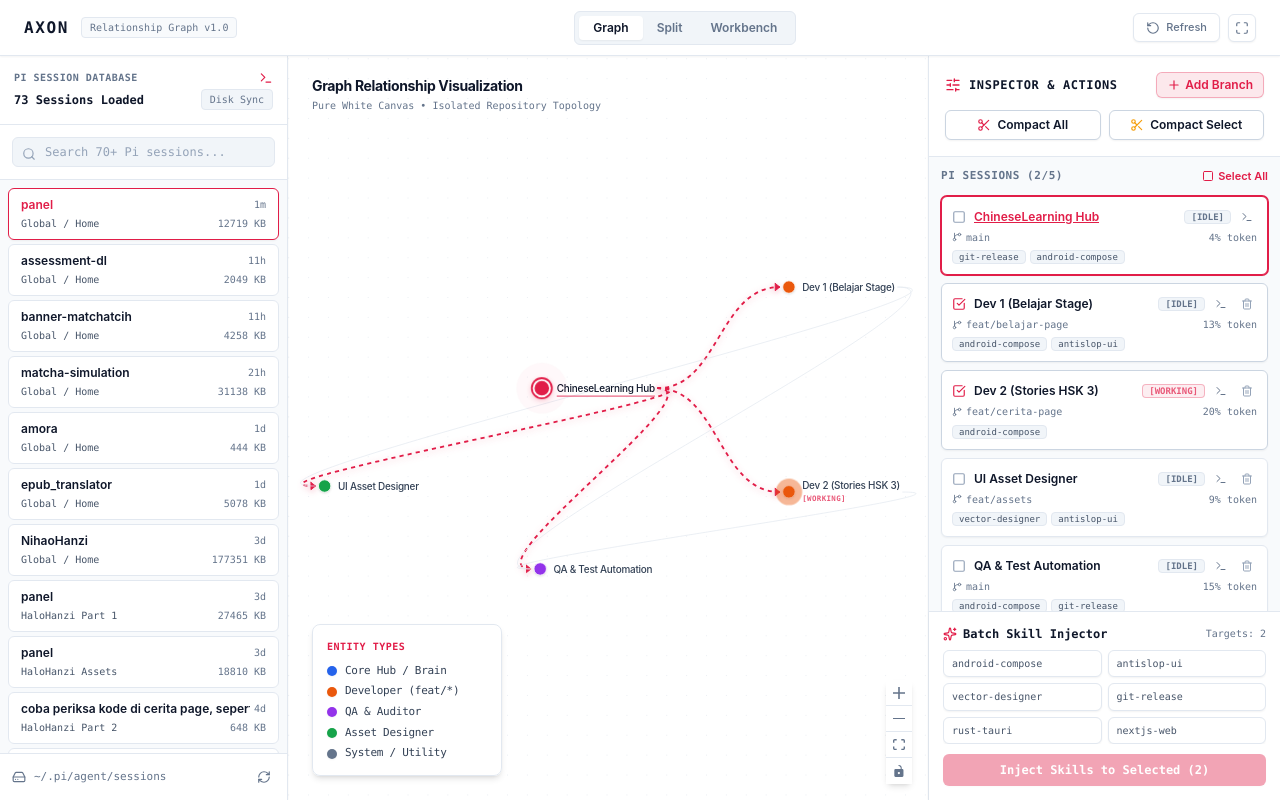
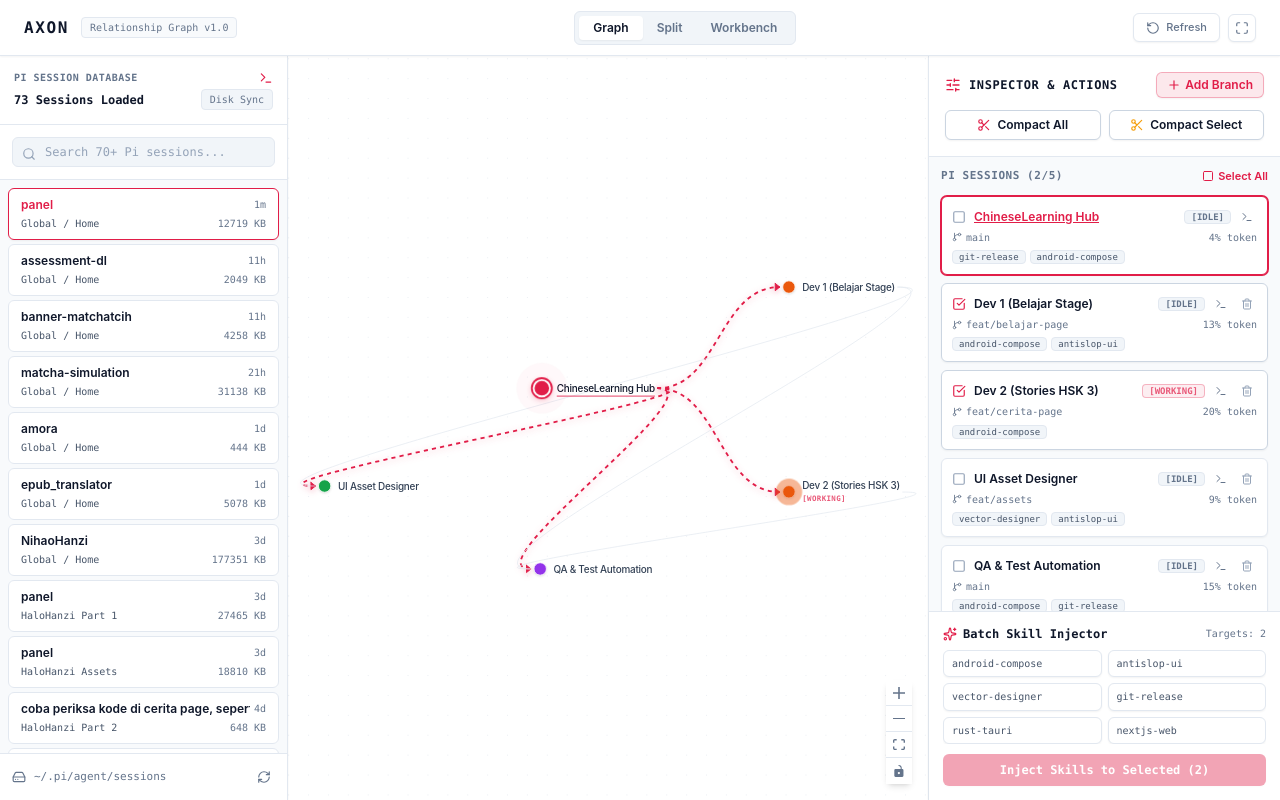
Before and after one commit to FidelCristopher/axon, a React (Vite) app: page / in a window 1280 px wide. Built offline with nearby package versions, Linux system fonts and the light colour scheme.

Commit message:
clean(ui): remove title overlay and entity types card for minimal canvas view

```diff
--- a/src/App.tsx
+++ b/src/App.tsx
@@ -2,13 +2,12 @@ import React from 'react';
 import { EntityGraphHeader } from './components/EntityGraphHeader';
 import { EntitySidebarLeft } from './components/EntitySidebarLeft';
 import { EntityGraphCanvas } from './components/EntityGraphCanvas';
-import { EntityLegend } from './components/EntityLegend';
 import { NodeDetailSidebar } from './components/NodeDetailSidebar';
 import { PeekTerminalModal } from './components/PeekTerminalModal';
 
 export const App: React.FC = () => {
   return (
-    <div className="flex flex-col h-screen w-screen overflow-hidden bg-[#000000] text-[#f5f5f5]">
+    <div className="flex flex-col h-screen w-screen overflow-hidden bg-[#ffffff] text-[#0f172a]">
       {/* 1. Top Header Navigation */}
       <EntityGraphHeader />
 
@@ -17,10 +16,9 @@ export const App: React.FC = () => {
         {/* Left Sidebar: Active Repo, Search, Entity Nodes Catalog */}
         <EntitySidebarLeft />
 
-        {/* Center Workspace: Relationship Graph Canvas & Floating Legend */}
-        <main className="flex-1 h-full relative overflow-hidden">
+        {/* Center Workspace: Pure Clean Relationship Graph Canvas */}
+        <main className="flex-1 h-full relative overflow-hidden bg-[#ffffff]">
           <EntityGraphCanvas />
-          <EntityLegend />
         </main>
 
         {/* Right Sidebar: Node Details Inspector */}
--- a/src/components/EntityGraphCanvas.tsx
+++ b/src/components/EntityGraphCanvas.tsx
@@ -105,16 +105,6 @@ export const EntityGraphCanvas: React.FC = () => {
           className="!bg-[#ffffff] !border-[#e2e8f0] !rounded-md !shadow-md [&>button]:!bg-[#ffffff] [&>button]:!border-[#e2e8f0] [&>button]:!text-[#64748b] hover:[&>button]:!text-[#0f172a] !mr-4 !mb-4"
         />
       </ReactFlow>
-
-      {/* Top Left Title on White Background */}
-      <div className="absolute top-5 left-6 pointer-events-none">
-        <h2 className="text-sm font-bold tracking-tight text-[#0f172a]">
-          Graph Relationship Visualization
-        </h2>
-        <p className="text-[10px] font-mono text-[#64748b] mt-0.5">
-          Pure White Canvas • Isolated Repository Topology
-        </p>
-      </div>
     </div>
   );
 };
```
